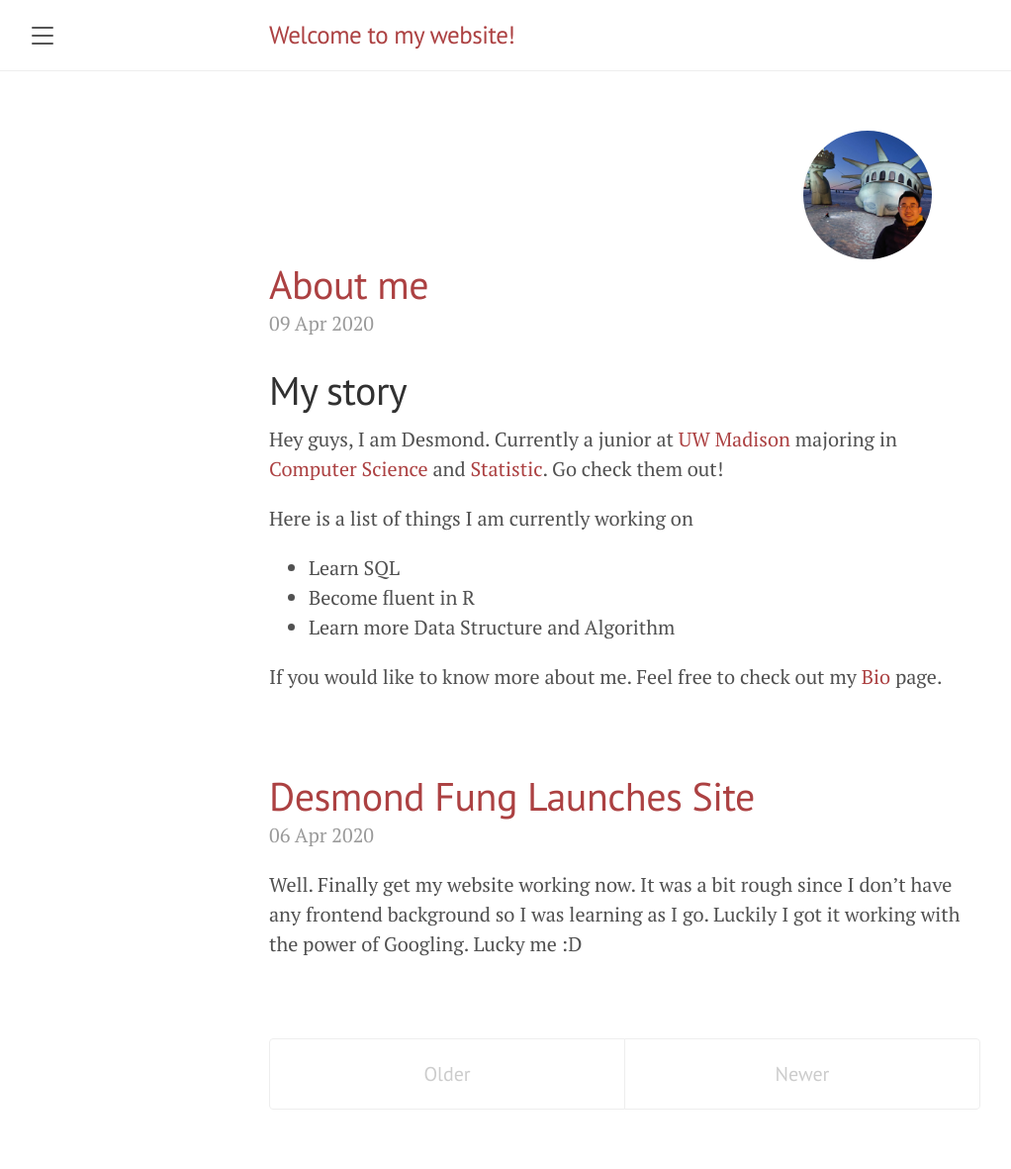
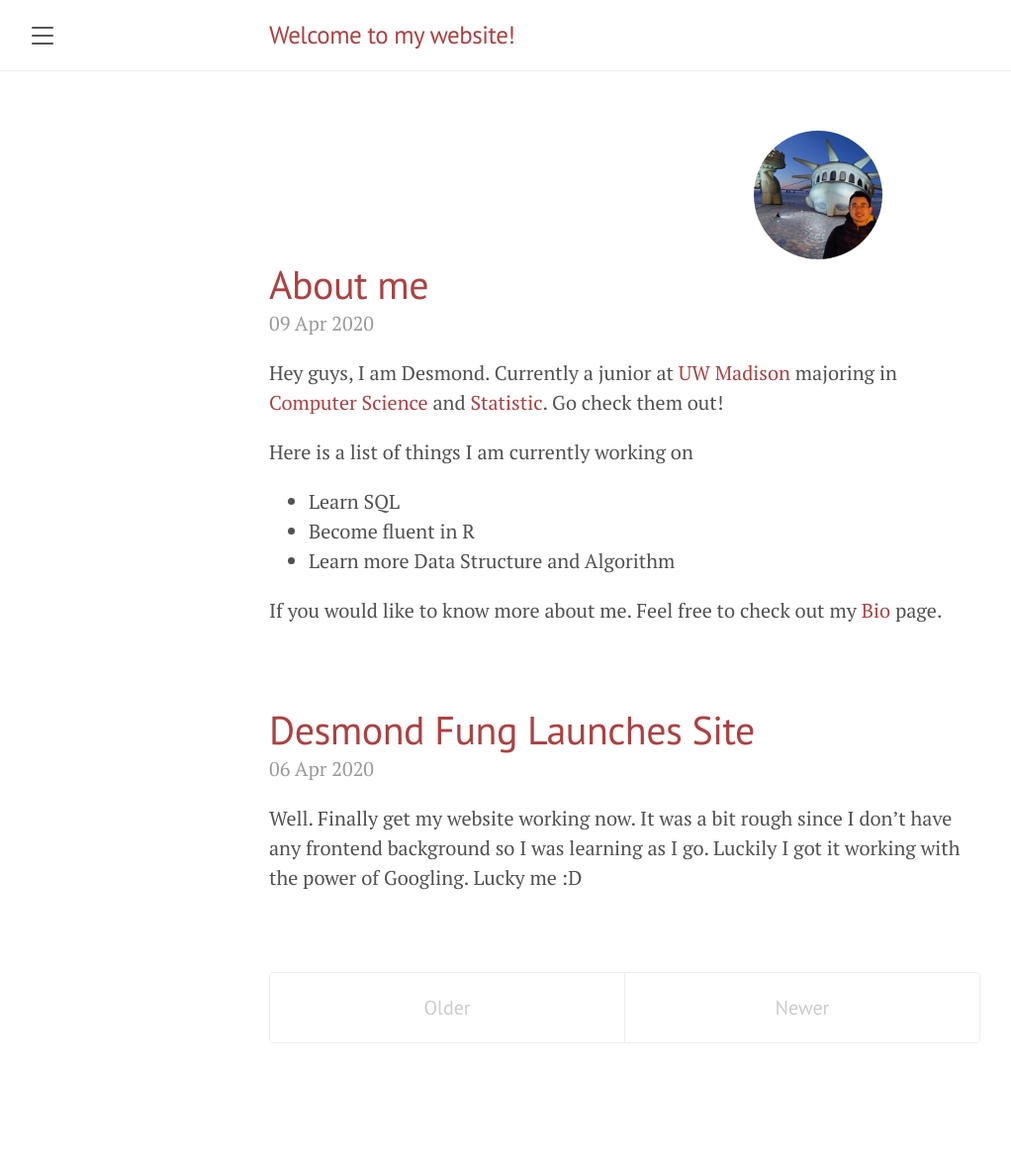
Before and after one commit to ddhangdd/ddhangdd.github.io, a Jekyll site: the page built from index.html, in a window 1280 px wide. Shown: the whole page at 99% size, without its empty margins (8-1030 px from the left). Built offline with Jekyll 4.4.1, drawn with Linux system fonts in a browser that asks for light colours; the list of posts is cut into pages by our own code; after the commit the page ends 1114 px from its top, so only the background shows below that.

Commit message:
updated image location

```diff
--- a/_posts/2020-04-09-About me.md
+++ b/_posts/2020-04-09-About me.md
@@ -3,7 +3,7 @@ layout: post
 title: "About me"
 date: 2020-04-09
 ---
-# My story
+
 
 Hey guys, I am Desmond. Currently a junior at [UW Madison](https://www.wisc.edu/) majoring in [Computer Science](https://www.cs.wisc.edu/) and [Statistic](https://stat.wisc.edu/). Go check them out!
 
--- a/public/css/lanyon.css
+++ b/public/css/lanyon.css
@@ -73,8 +73,7 @@ h1, h2, h3, h4, h5, h6 {
     background-image: url("/images/myself.jpg");
     background-size: cover;
     position: relative;
-	left: 75%
-
+	left: 68%
 }
 
 
```
